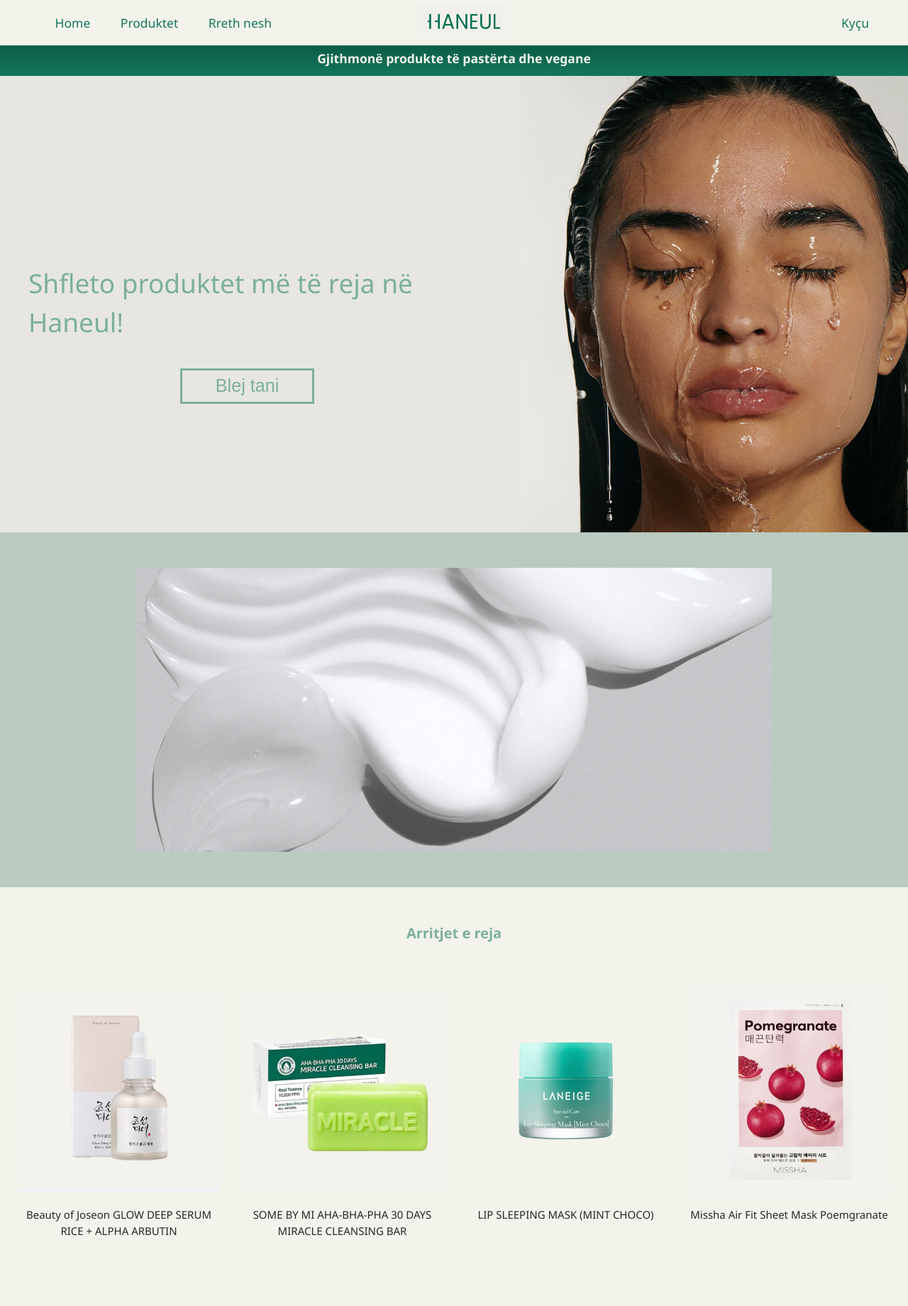
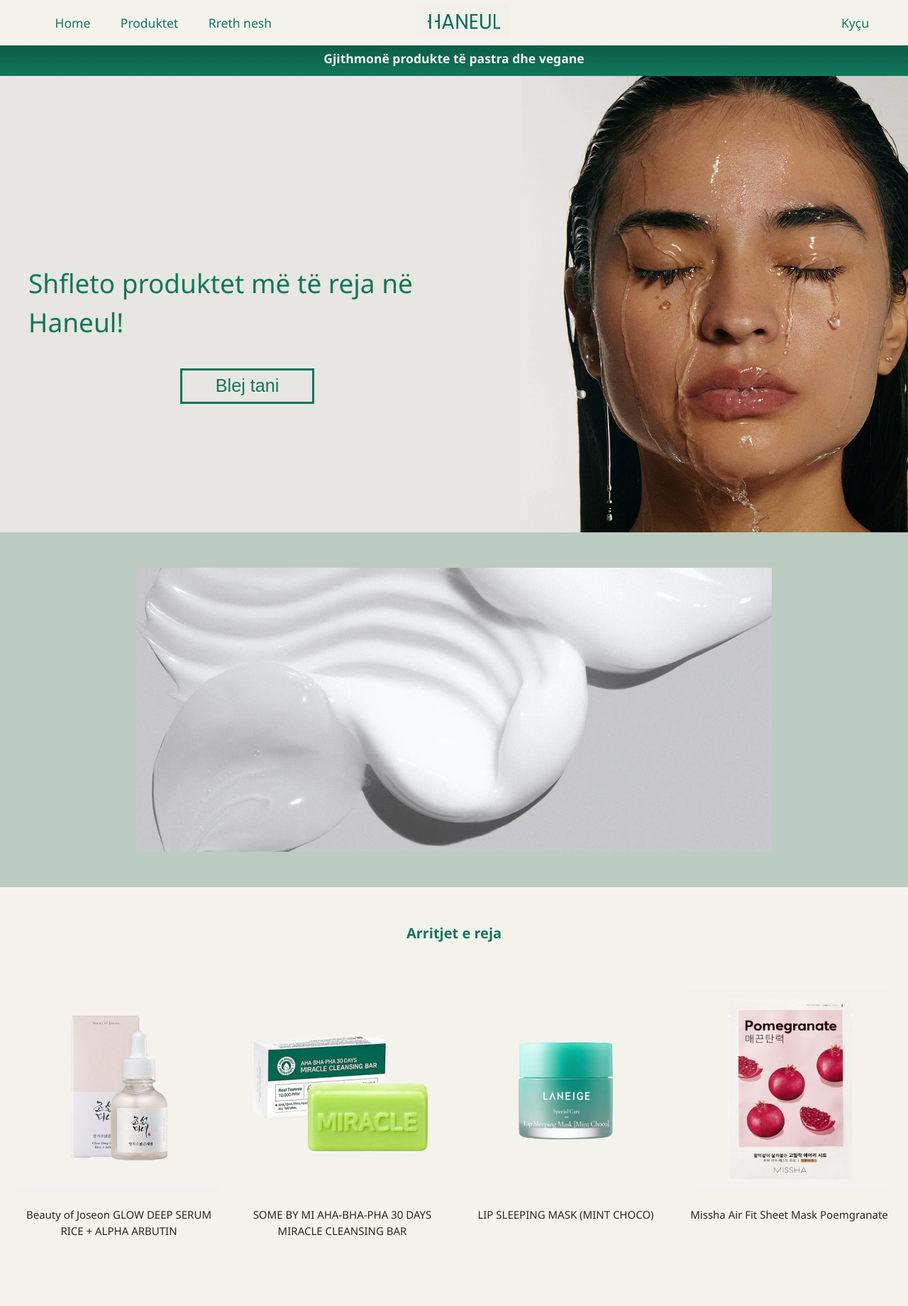
Before and after one commit to rirrm/final-web-project, a PHP site: page / in a window 1280 px wide. Shown: the top 1840 px of the page at 71% size. Run offline with PHP 8.4, Linux system fonts and the light colour scheme.

Commit message:
changesss

```diff
--- a/css/products.css
+++ b/css/products.css
@@ -158,14 +158,14 @@ a{
         height:40px;
         border:0px;
         background-color:white;
-        border: 3px solid #7caf9c;
+        border: 3px solid #13765b;
         font-size:larger;
         transition: all 0.5s;
         cursor: pointer;
-        color: #7caf9c;
+        color:#13765b;
 }
 .blej:hover{
-    background-color: #7caf9c;
+    background-color:#13765b;
     color:white;
 }
 .pershkrimi{
--- a/css/style.css
+++ b/css/style.css
@@ -118,7 +118,7 @@ h3{
     margin-left: 40px;
     font-size: 21px;
     padding-top: 6cm;
-    color: #7caf9c;
+    color:#13765b;
 }
 #teksti p{
     font-size:37px;
@@ -140,11 +140,11 @@ h3{
     height:50px;
     border:0px;
     background-color:#e7e6e2;
-    border: 3px solid #7caf9c;
+    border: 3px solid #13765b;
     font-size:larger;
     transition: all 0.5s;
     cursor: pointer;
-    color: #7caf9c;
+    color:#13765b;
 }
 
 #btn1 span {
@@ -205,7 +205,7 @@ h3{
     background-color: #f3f3ec;
     padding-top: 50px;
     font-size: 20px;
-    color:#7caf9c;
+    color:#13765b;
 }
 .divs{
     height: 10cm;
--- a/index.html
+++ b/index.html
@@ -31,7 +31,7 @@
     </header>
     <main>
         <div id="banner">
-            <h3>Gjithmonë produkte të pastërta dhe vegane </h3>
+            <h3>Gjithmonë produkte të pastra dhe vegane </h3>
         </div>
 
         <div id="fotoPare">
```
